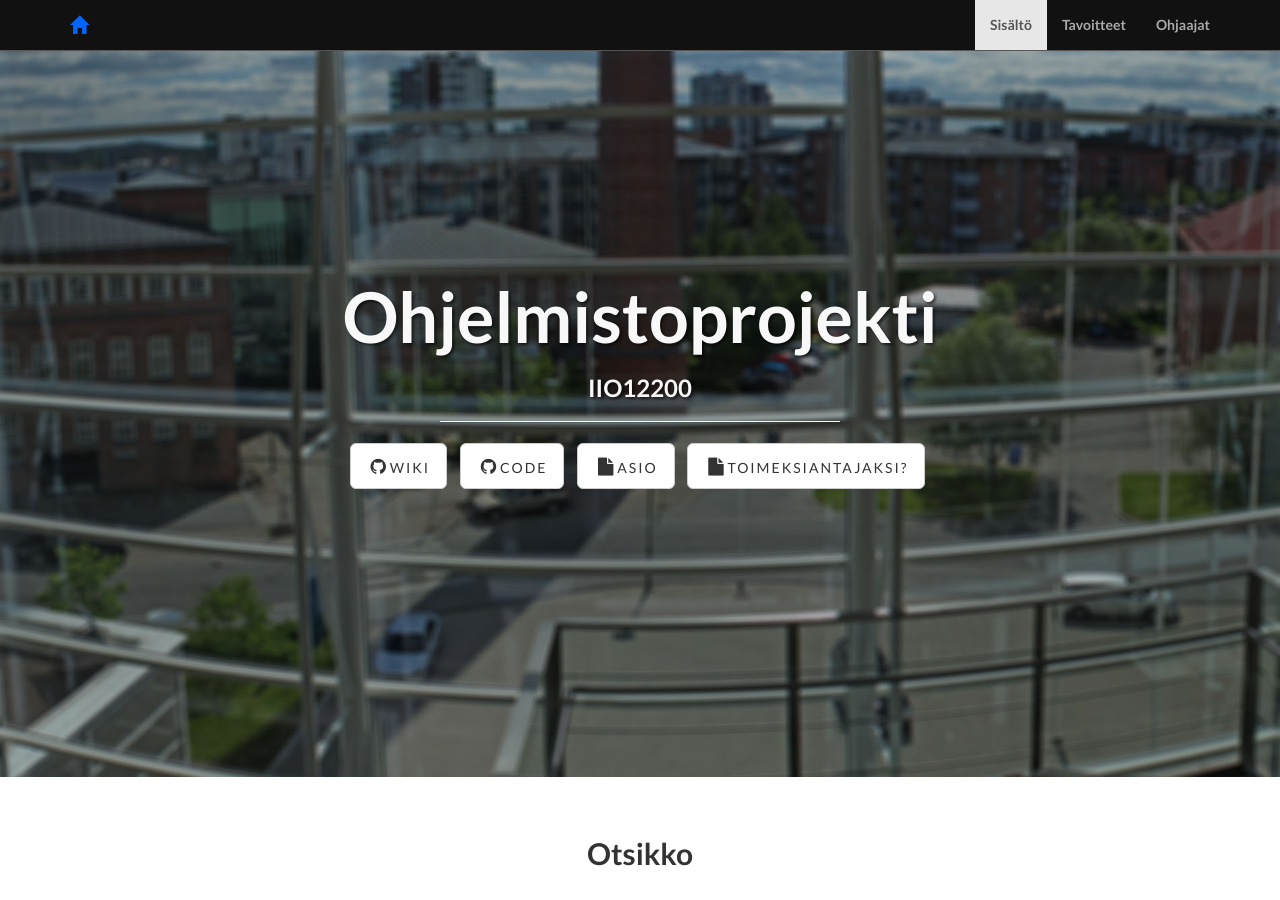
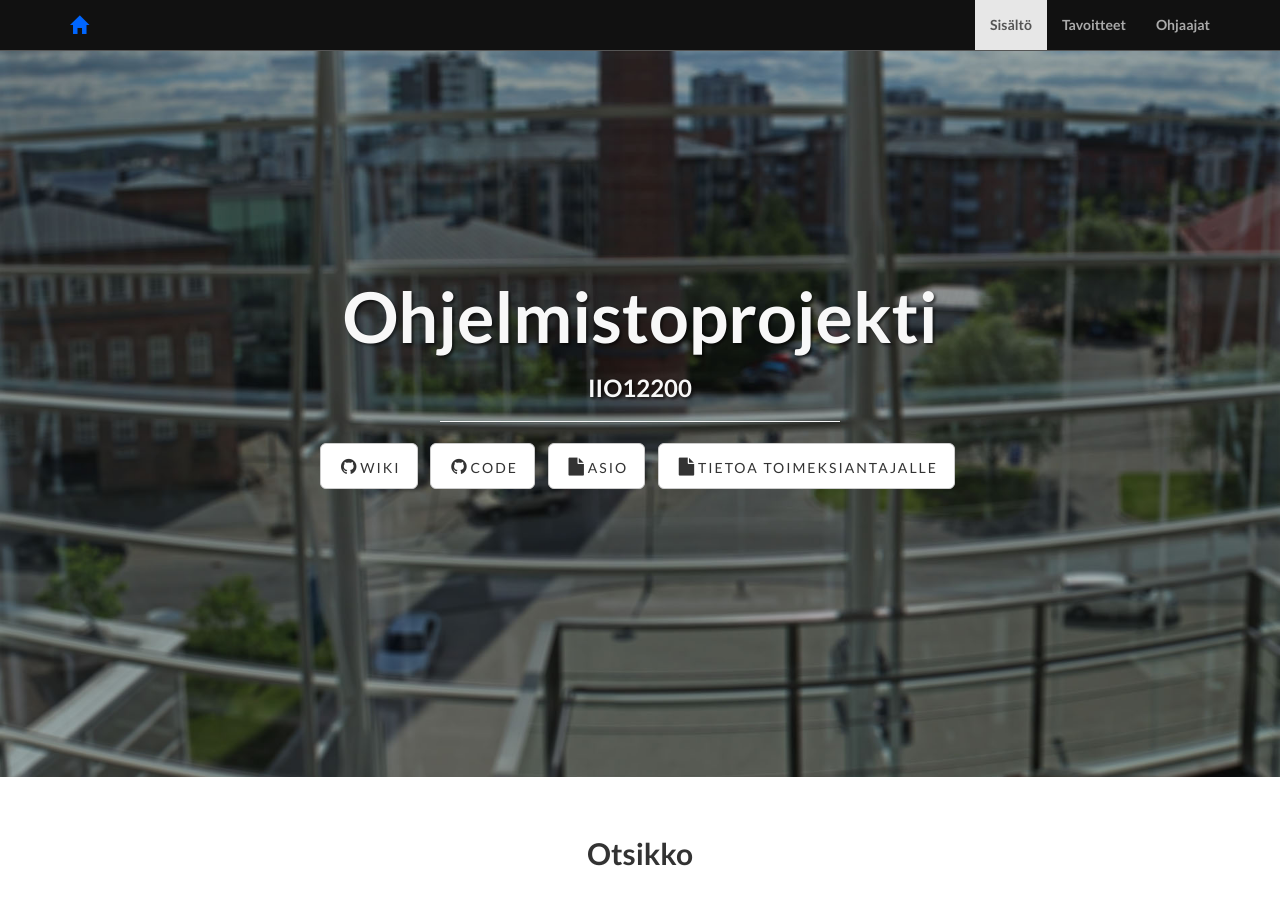
Before and after one commit to huojo/IIO12200-ohjelmistoprojekti, a Jekyll site: the page built from index.html, in a window 1280 px wide and 900 px high. Built offline with Jekyll 4.4.1, drawn with Linux system fonts in a browser that asks for light colours.

Commit message:
Update _config.yml

```diff
--- a/_config.yml
+++ b/_config.yml
@@ -35,6 +35,6 @@ social:
   - title: asio
     url: https://asio.jamk.fi/pls/asio/asio_ectskuv1.kurssin_ks?ktun=IIO12200&knro=&noclose=%20&lan=e
     icon: fa fa-file fa-fw
-  - title: Toimeksiantajaksi?
+  - title: Tietoa toimeksiantajalle
     url: https://github.com/JAMK-IT/IIO12200-ohjelmistoprojekti/wiki/info-projektin-toimeksiantajalle
     icon: fa fa-file fa-fw
```
